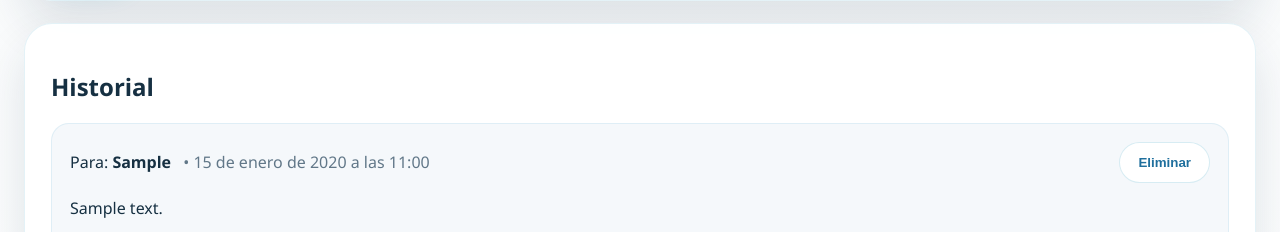
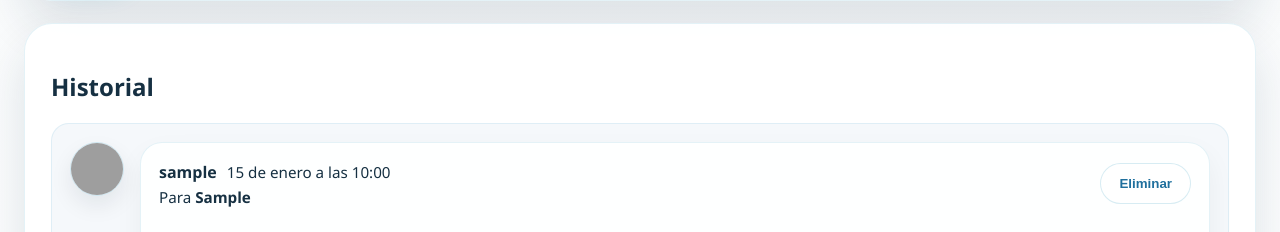
Before and after one commit to DeustoTech/cobien-backend, a Django app: page /pizarra/ in a window 1280 px wide. Shown: the part 935-1167 px from the top of the page. Run offline with Django 5.2, Linux system fonts and the light colour scheme; a user stored in the database is signed in; tables that the repository leaves empty hold one stand-in row (values such as "Sample post"); a database or web service that is not in the repository returns one stand-in record (values such as "Sample title"); data that the repository does not hold is empty; parts of the project's set-up code (start-up, migrations or seed data) failed here and were passed over; grey boxes are pictures that could not be loaded.

Commit message:
Redesign Pizarra messages with richer sender metadata
Expose sender full names, avatar URLs, and human-readable timestamps in the Pizarra message payload, then restyle the web history into a more polished chat-like layout so messages and attached images read more clearly.

```diff
--- a/cobien-backend/apps/eventos/static/css/styles.css
+++ b/cobien-backend/apps/eventos/static/css/styles.css
@@ -572,6 +572,62 @@ input:focus, textarea:focus, select:focus {
 .notif-actions { display: flex; align-items: center; justify-content: space-between; gap: 12px; flex-wrap: wrap; }
 .post-content { display: grid; gap: 16px; margin-top: 14px; }
 .post-img { border-radius: 18px; max-height: 320px; object-fit: cover; }
+.post-shell {
+  display: grid;
+  grid-template-columns: auto minmax(0, 1fr);
+  gap: 16px;
+  align-items: start;
+}
+.post-avatar {
+  width: 54px;
+  height: 54px;
+  border-radius: 999px;
+  overflow: hidden;
+  background: linear-gradient(135deg, var(--brand-blue-soft), var(--brand-orange-soft));
+  display: flex;
+  align-items: center;
+  justify-content: center;
+  color: var(--ink);
+  font-weight: 800;
+  font-size: 1.1rem;
+  border: 1px solid rgba(37,150,190,0.18);
+  box-shadow: 0 10px 22px rgba(15, 23, 42, 0.08);
+}
+.post-avatar img {
+  width: 100%;
+  height: 100%;
+  object-fit: cover;
+}
+.post-bubble {
+  background: rgba(255,255,255,0.9);
+  border: 1px solid rgba(37,150,190,0.12);
+  border-radius: 22px;
+  padding: 18px 18px 16px;
+  box-shadow: 0 12px 28px rgba(15, 23, 42, 0.05);
+}
+.post-meta-main {
+  display: grid;
+  gap: 4px;
+}
+.post-author-line {
+  display: flex;
+  align-items: center;
+  gap: 10px;
+  flex-wrap: wrap;
+}
+.post-author {
+  font-size: 1rem;
+}
+.post-time,
+.post-recipient {
+  color: var(--ink-muted);
+  font-size: 0.95rem;
+}
+.post-text {
+  font-size: 1.05rem;
+  line-height: 1.55;
+  white-space: pre-wrap;
+}
 .badge {
   min-width: 34px;
   height: 34px;
--- a/cobien-backend/apps/pizarra/templates/pizarra/pizarra.html
+++ b/cobien-backend/apps/pizarra/templates/pizarra/pizarra.html
@@ -81,10 +81,23 @@
               <div class="history-list" id="historyList">
                 {% for post in posts %}
                   <article class="post-card {% if post.image_url %}has-media{% endif %}" data-index="{{ forloop.counter0 }}">
+                    <div class="post-shell">
+                      <div class="post-avatar">
+                        {% if post.author_avatar_url %}
+                          <img src="{{ post.author_avatar_url }}" alt="{{ post.author_name }}">
+                        {% else %}
+                          <span>{{ post.author_name|slice:":1"|upper }}</span>
+                        {% endif %}
+                      </div>
+
+                      <div class="post-bubble">
                         <div class="post-meta">
-                      <div>
-                        <span>{% trans "Para:" %} <strong>{{ post.recipient_key }}</strong></span>
-                        <span class="muted" style="margin-left:8px;">• {{ post.created_at|fecha_legible }}</span>
+                          <div class="post-meta-main">
+                            <div class="post-author-line">
+                              <strong class="post-author">{{ post.author_name }}</strong>
+                              <span class="post-time">{{ post.created_at_human }}</span>
+                            </div>
+                            <div class="post-recipient">{% trans "Para" %} <strong>{{ post.recipient_key }}</strong></div>
                           </div>
                           <form method="post" action="{% url 'pizarra_delete' post.id %}">
                             {% csrf_token %}
@@ -101,6 +114,8 @@
                           {% if post.image_url %}
                             <img class="post-img" loading="lazy" src="{{ post.image_url }}" alt="{% trans 'Imagen enviada' %}">
                           {% endif %}
+                        </div>
+                      </div>
                     </div>
                   </article>
                 {% endfor %}
--- a/cobien-backend/apps/pizarra/views.py
+++ b/cobien-backend/apps/pizarra/views.py
@@ -297,6 +297,58 @@ def _fetch_user_profile(request):
     return None
 
 
+def _find_user_profile(username="", email=""):
+    username = str(username or "").strip()
+    email = str(email or "").strip()
+    for colname in ("auth_user", "users"):
+        col = db[colname]
+        if username:
+            doc = col.find_one({"username": username})
+            if doc:
+                return doc
+        if email:
+            doc = col.find_one({"email": email})
+            if doc:
+                return doc
+    return None
+
+
+def _profile_display_name(doc, fallback=""):
+    if not isinstance(doc, dict):
+        return str(fallback or "").strip()
+    first_name = str(doc.get("first_name") or "").strip()
+    last_name = str(doc.get("last_name") or "").strip()
+    full_name = " ".join(part for part in (first_name, last_name) if part).strip()
+    return full_name or str(doc.get("username") or fallback or "").strip()
+
+
+def _user_avatar_url(username, request=None):
+    username = str(username or "").strip()
+    if not username:
+        return ""
+    avatar_fn = _user_avatar_filename(username)
+    exists = db["pizarra_people_fs.files"].find_one({"filename": avatar_fn}, {"_id": 1})
+    if not exists:
+        return ""
+    url = _directory_image_url(avatar_fn)
+    if request is not None and str(url).startswith("/"):
+        try:
+            return request.build_absolute_uri(url)
+        except Exception:
+            return url
+    return url
+
+
+def _build_message_author_meta(username, request=None):
+    username = str(username or "").strip()
+    profile = _find_user_profile(username=username)
+    return {
+        "author": username,
+        "author_name": _profile_display_name(profile, fallback=username) or username or "—",
+        "author_avatar_url": _user_avatar_url(username, request=request),
+    }
+
+
 def _staff_required(user):
     return bool(getattr(user, "is_authenticated", False) and (getattr(user, "is_staff", False) or getattr(user, "is_superuser", False)))
 
@@ -747,6 +799,7 @@ def pizarra_home(request):
     # Histórico
     posts = []
     if selected_contact:
+        author_meta = _build_message_author_meta(request.user.username, request=request)
         cursor = col_messages.find(
             {"author": request.user.username, "recipient_key": selected_contact}
         ).sort("created_at", DESCENDING)
@@ -762,6 +815,8 @@ def pizarra_home(request):
                 "content": d.get("content", ""),
                 "image_url": image_url,
                 "created_at": d.get("created_at"),
+                "created_at_human": fecha_chat(d.get("created_at")),
+                **author_meta,
             })
 
     # --- Inbox de notificaciones para el usuario web ---
@@ -1249,6 +1304,24 @@ def pizarra_create(request):
     messages.success(request, "¡Mensaje guardado!")
     return redirect(f"{reverse('pizarra_home')}?to={doc['recipient_key']}")
 
+
+def fecha_chat(value):
+    if not value:
+        return "—"
+    if isinstance(value, str):
+        try:
+            value = datetime.fromisoformat(value.replace("Z", "+00:00"))
+        except ValueError:
+            return value
+    if not isinstance(value, datetime):
+        return str(value)
+    months = [
+        "", "enero", "febrero", "marzo", "abril", "mayo", "junio",
+        "julio", "agosto", "septiembre", "octubre", "noviembre", "diciembre",
+    ]
+    dt = value.astimezone(timezone.utc).astimezone()
+    return f"{dt.day} de {months[dt.month]} a las {dt.strftime('%H:%M')}"
+
 def pizarra_image(request, file_id: str):
     # Sirve la imagen almacenada en GridFS — accesible con sesión o X-API-KEY
     if not getattr(request.user, "is_authenticated", False) and not _require_api_key(request):
@@ -1292,13 +1365,18 @@ def api_pizarra_messages(request):
             image_url = request.build_absolute_uri(
                 reverse("pizarra_image", args=[str(d["image_file_id"])])
             )
+        author_meta = _build_message_author_meta(d.get("author"), request=request)
         items.append({
             "id": str(d["_id"]),
-            "author": d.get("author"),
+            "author": author_meta["author"],
+            "author_name": author_meta["author_name"],
+            "author_avatar_url": author_meta["author_avatar_url"],
             "recipient": d.get("recipient_key"),
             "text": d.get("content", ""),
             "image": image_url,
+            "image_url": image_url,
             "created_at": d.get("created_at").isoformat(),
+            "created_at_human": fecha_chat(d.get("created_at")),
         })
 
     return JsonResponse({"messages": items})
```
Lines whose indentation alone changed are shown as unchanged.
